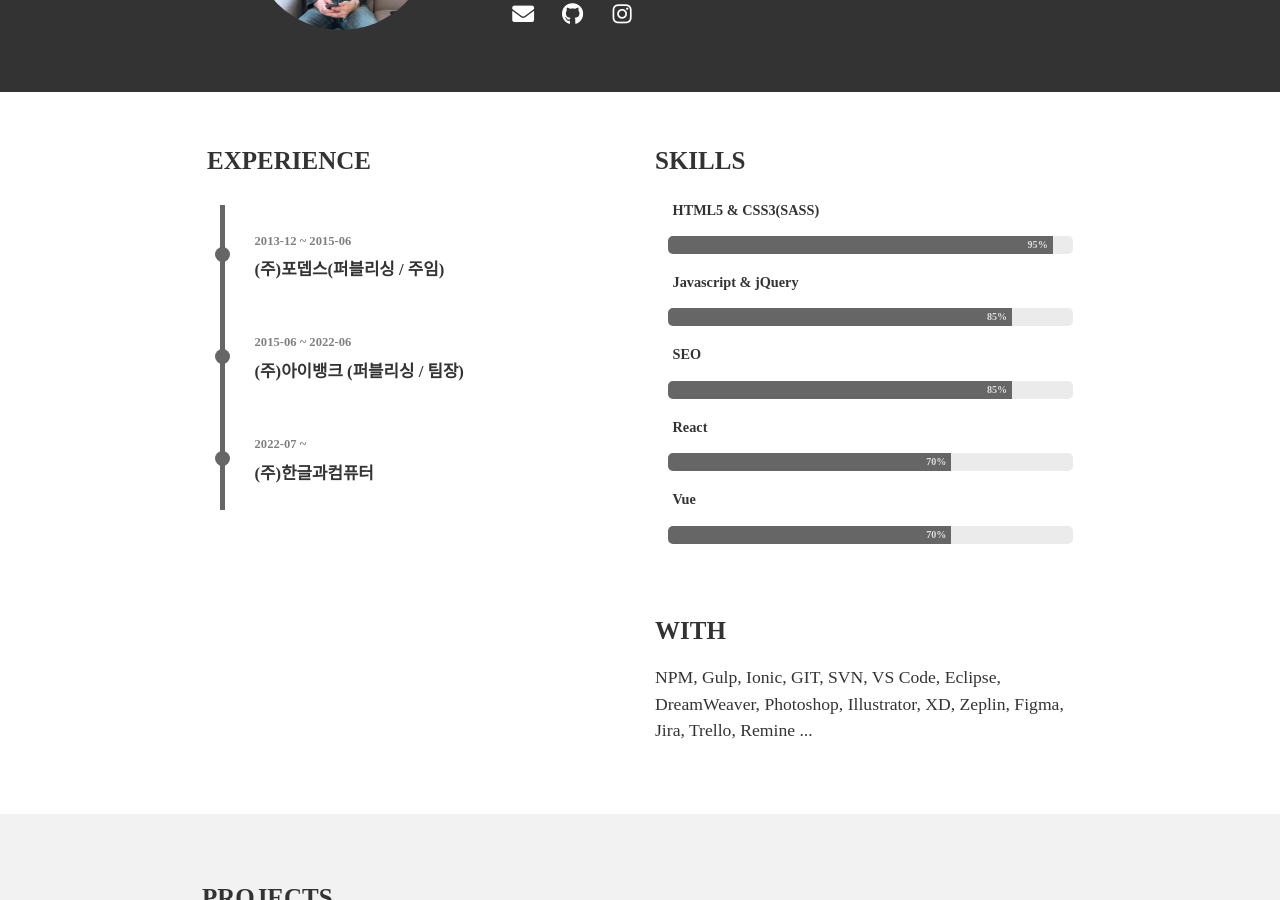
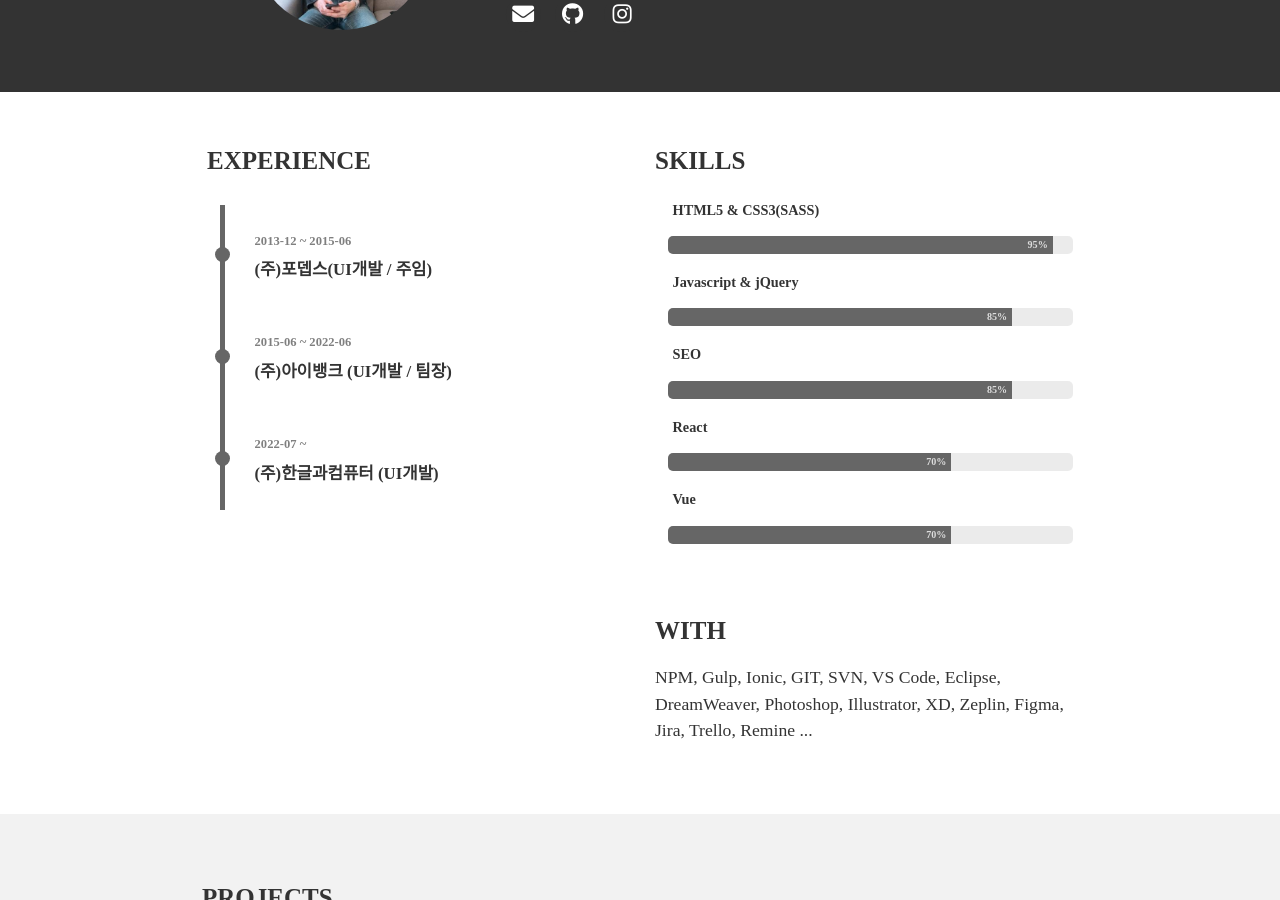
Before and after one commit to JeongrakChoi/JeongrakChoi.github.io, a Jekyll site: the page built from portfolio.html, in a window 1280 px wide and 900 px high, scrolled down 311 px. Built offline with Jekyll 4.4.1, drawn with Linux system fonts in a browser that asks for light colours; nearby versions of some CDN libraries; some web fonts are replaced.

Commit message:
프로필 수정

```diff
--- a/_config.yml
+++ b/_config.yml
@@ -15,13 +15,13 @@ theme_settings:
     experience:
       - start: 2013-12
         end: 2015-06
-        experience: (주)포뎁스(퍼블리싱 / 주임)
+        experience: (주)포뎁스(UI개발 / 주임)
       - start: 2015-06
         end: 2022-06
-        experience: (주)아이뱅크 (퍼블리싱 / 팀장)
+        experience: (주)아이뱅크 (UI개발 / 팀장)
       - start: 2022-07
         end:
-        experience: (주)한글과컴퓨터
+        experience: (주)한글과컴퓨터 (UI개발)
     skills:
       - skill: HTML5 & CSS3(SASS)
         value: 95 # Percent value
```
